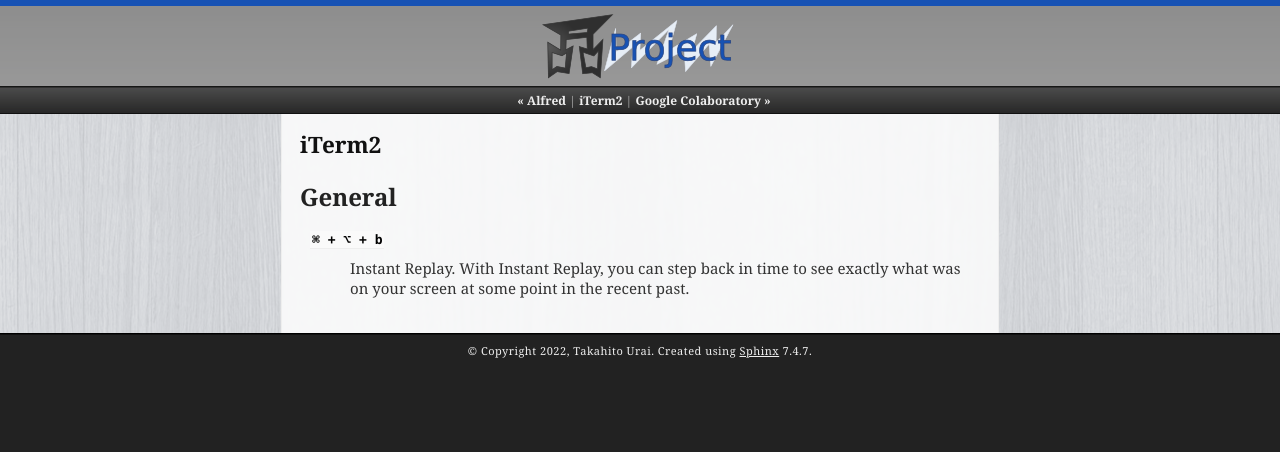
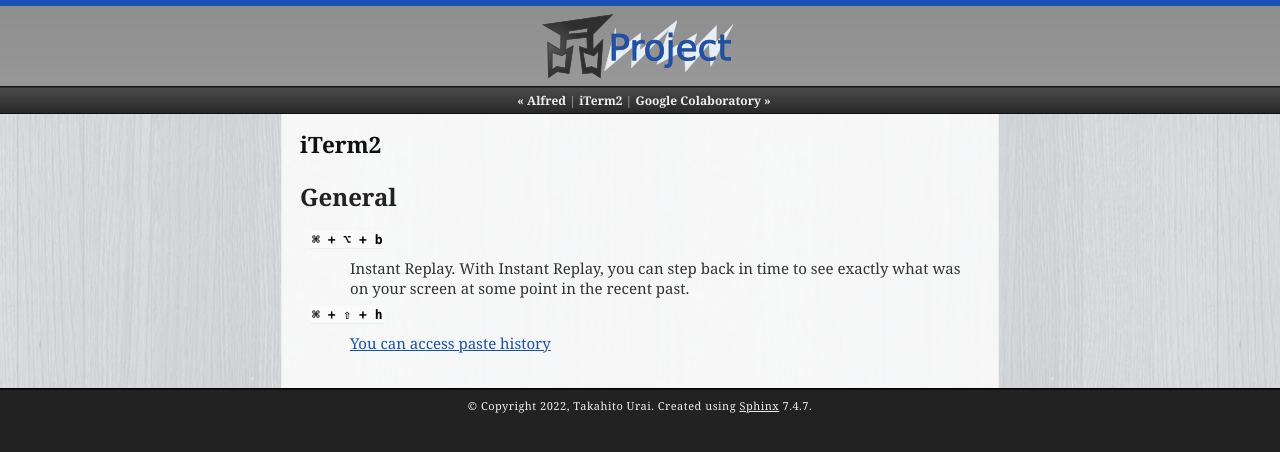
Before and after one commit to uraitakahito/shortcuts, a Sphinx documentation site: the page built from source/iterm2.rst, in a window 1280 px wide. Shown: the top 452 px of the page. Built offline with Sphinx 7.4.7, drawn with Linux system fonts in a browser that asks for light colours.

Commit message:
Add paste history shortcut to iTerm2 documentation

```diff
--- a/source/iterm2.rst
+++ b/source/iterm2.rst
@@ -7,3 +7,6 @@
 
 ``⌘ + ⌥ + b``
    Instant Replay. With Instant Replay, you can step back in time to see exactly what was on your screen at some point in the recent past.
+
+``⌘ + ⇧ + h``
+   `You can access paste history <https://iterm2.com/3.3/documentation-highlights.html>`_
```
